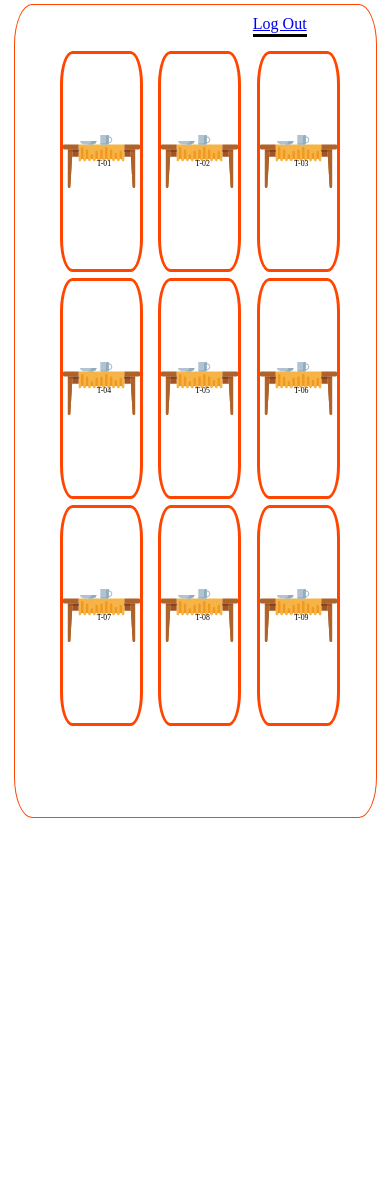
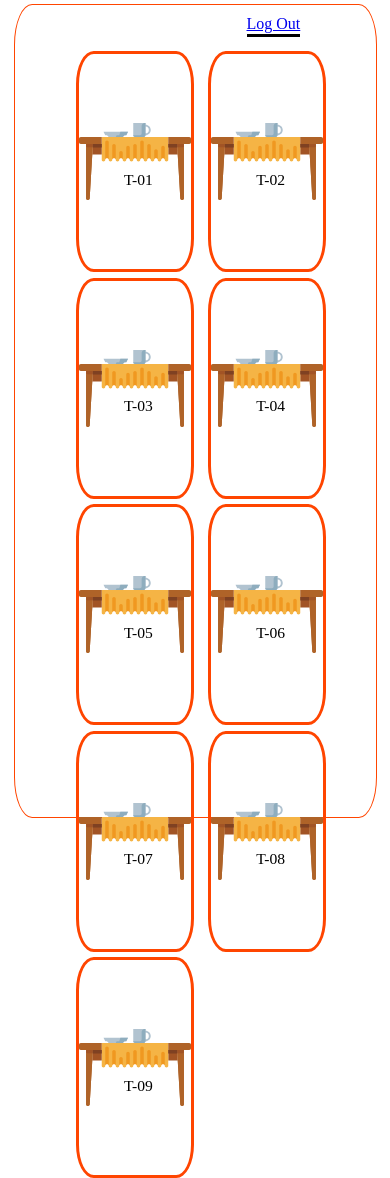
Before and after one commit to codeyourwaytofreedom/Order-Management-System, a Flask app: page /tables in a window 390 px wide. Before the commit the page ends 818 px from the top, so only its background shows below. Run offline with Flask 2, Linux system fonts and the light colour scheme; the visitor is signed in with stand-in values (Sample User, id 1).

Commit message:
tables page made responsive
Signed-off-by: codeyourwaytofreedom <can.kolej@gmail.com>

```diff
--- a/static/tables.css
+++ b/static/tables.css
@@ -23,7 +23,7 @@ body            {
 .table         {
                      position:relative;
                      border-radius: 15%;
-                     width: 25%;
+                     width: 20%;
                      height: 30%;
                      float: left;
                      margin-left: 5%;
@@ -50,7 +50,7 @@ body            {
                                     font-weight: "bold";
                                     color: white;
                                     top: 30%;
-                                    right:32%;
+                                    right:29%;
                                     border: 1px solid black;
                                     border-radius: 10%;
                                     background-color:black;
@@ -398,7 +398,7 @@ body            {
                     width:90%;
                     height:90%;
                     box-sizing: border-box;
-                    padding-left: 2%;
+                    padding-left: 10%;
                     padding-top: 1.5%;
 
                  }
@@ -413,3 +413,38 @@ body            {
                     padding-top: 1.5%;
 
                  }
+
+@media all and (max-width: 600px){
+
+    .table {width: 30%; width: 40%;}
+
+    .canvas_tables  {
+                    position:relative;
+                    margin-left:2%;
+                    box-sizing: border-box;
+
+                 }
+    body {border: 1px solid black;}
+
+
+    .text-block {
+                      top: 47%;
+                      right: 34%;
+                      color: black;
+                      font-size: 4vw;
+                }
+
+    .table:hover .text-block   {
+                                    font-size: 6vw;
+                                    font-weight: "bold";
+                                    color: white;
+                                    top: 30%;
+                                    right:30%;
+                                    border: 1px solid black;
+                                    border-radius: 10%;
+                                    background-color:black;
+
+
+                                }
+
+}
```
